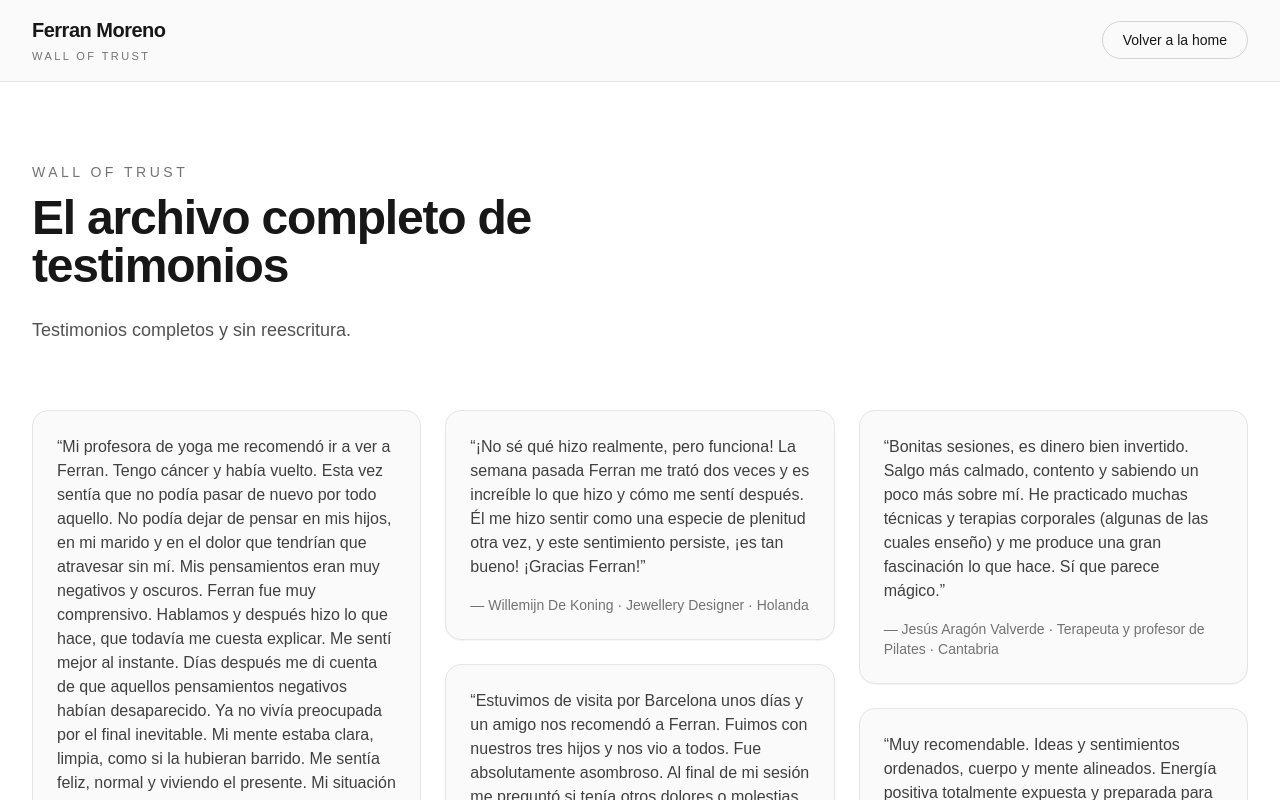
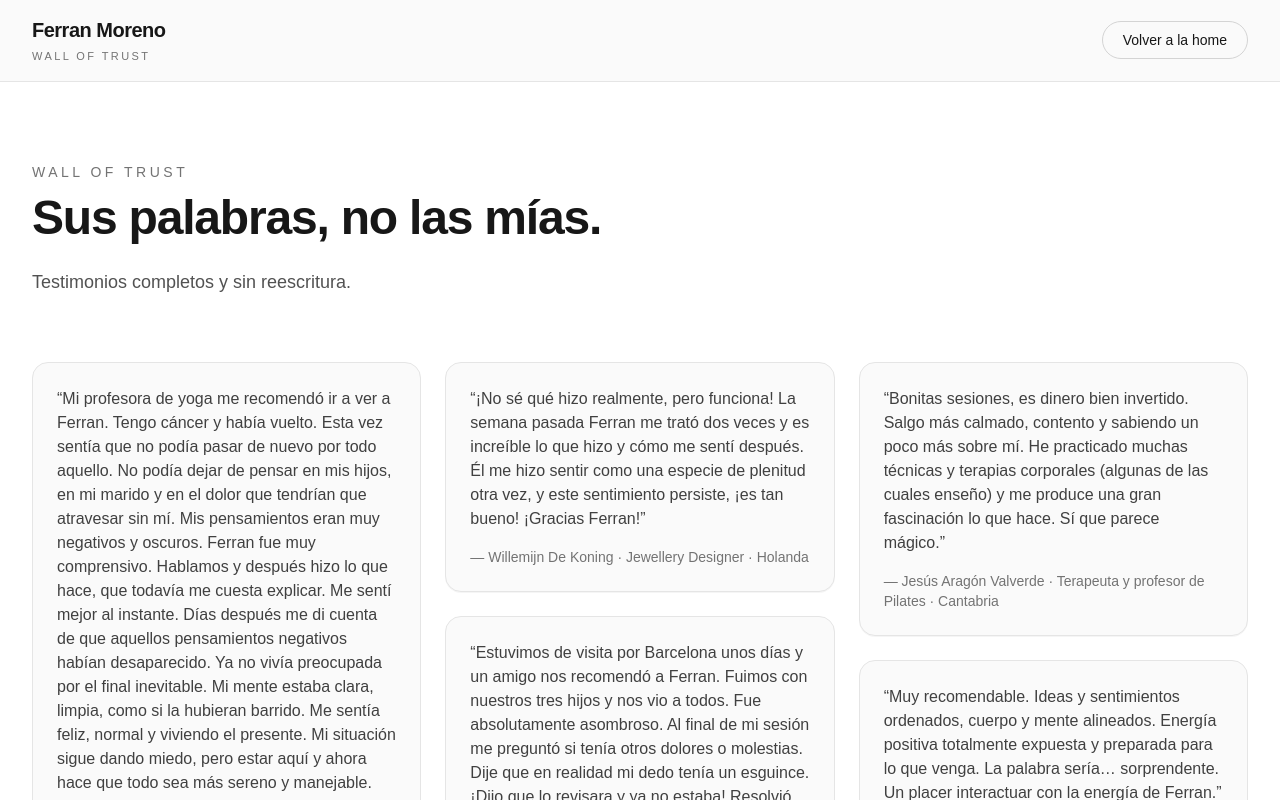
Before and after one commit to creator-Socrates/Ferran-Moreno-Eje-Estructural-, a Next.js app: page /wall-of-trust in a window 1280 px wide. Shown: the top 800 px of the page. Built offline with nearby package versions, Linux system fonts and the light colour scheme.

Commit message:
copy: wall of trust heading update

```diff
--- a/app/wall-of-trust/page.tsx
+++ b/app/wall-of-trust/page.tsx
@@ -40,7 +40,7 @@ export default function WallOfTrustPage() {
               </div>
 
               <h1 className="mt-3 text-4xl font-semibold tracking-tight sm:text-5xl">
-                El archivo completo de testimonios
+                Sus palabras, no las mías.
               </h1>
 
               <p className="mt-6 text-lg leading-8 text-neutral-600">
```
